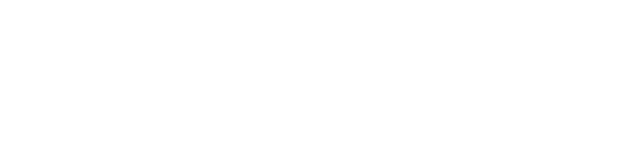
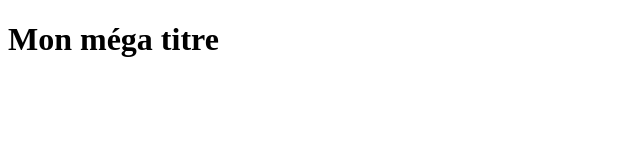
Before and after one commit to MEtourneaud/lapiscine_premier_repository, a plain HTML site: page index.html in a window 1280 px wide. Shown: the whole page, without its empty margins (0-640 px from the left). Drawn offline with Linux system fonts and the light colour scheme.

Commit message:
Ajout h1

```diff
--- a/index.html
+++ b/index.html
@@ -6,6 +6,6 @@
     <title>Premier Projet Git</title>
 </head>
 <body>
-
+    <h1>Mon méga titre</h1>
 </body>
 </html>
```
